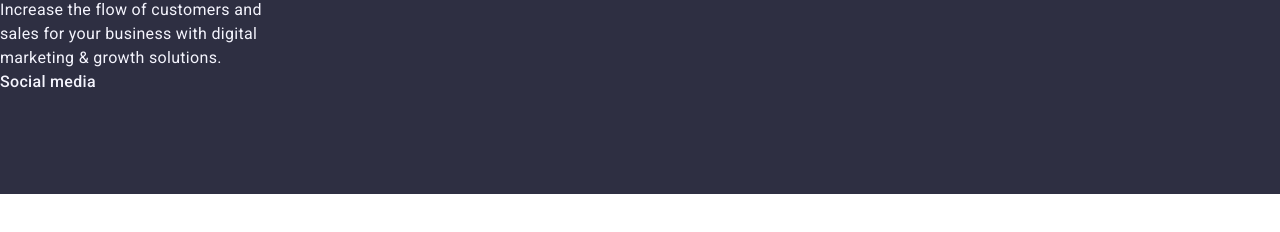
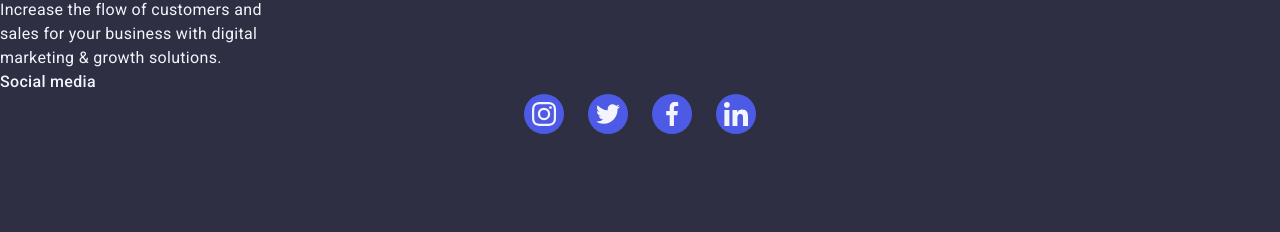
Before and after one commit to MustafaAb777/goit-markup-hw-04, a plain HTML site: page index.html in a window 1280 px wide. Shown: the part 3056-3288 px from the top of the page. Before the commit the page ends 3250 px from the top, so only its background shows below. Drawn offline with nearby package versions, Linux system fonts and the light colour scheme.

Commit message:
hw-4-upgrade

```diff
--- a/index.html
+++ b/index.html
@@ -337,6 +337,36 @@
             </div>
             <div class="">
                 <p class="content footer-content">Social media</p>
+                <ul class="socials list">
+                    <li class="socials-item">
+                        <a href="" class="socials-link link" target="_blank" rel="noopener noreferrer" aria-level="icon instagram">
+                            <svg class="socials-icon" width="24" height="24">
+                                <use href="./images/symbol-defs.svg#icon-instagram"></use>
+                            </svg>
+                        </a>
+                    </li>
+                    <li class="socials-item">
+                        <a href="" class="socials-link link" target="_blank" rel="noopener noreferrer" aria-level="icon twitter">
+                            <svg class="socials-icon" width="24" height="24">
+                                <use href="./images/symbol-defs.svg#icon-twitter"></use>
+                            </svg>
+                        </a>
+                    </li>
+                    <li class="socials-item">
+                        <a href="" class="socials-link link" target="_blank" rel="noopener noreferrer" aria-level="icon facebook">
+                            <svg class="socials-icon" width="24" height="24">
+                                <use href="./images/symbol-defs.svg#icon-facebook"></use>
+                            </svg>
+                        </a>
+                    </li>
+                    <li class="socials-item">
+                        <a href="" class="socials-link link" target="_blank" rel="noopener noreferrer" aria-level="icon linkedin">
+                            <svg class="socials-icon" width="24" height="24">
+                                <use href="./images/symbol-defs.svg#icon-linkedin"></use>
+                            </svg>
+                        </a>
+                    </li>
+                </ul>
             </div>
         </footer>
     </div>
```
Also changed, not shown: css/style.css (+8 -1 lines).
